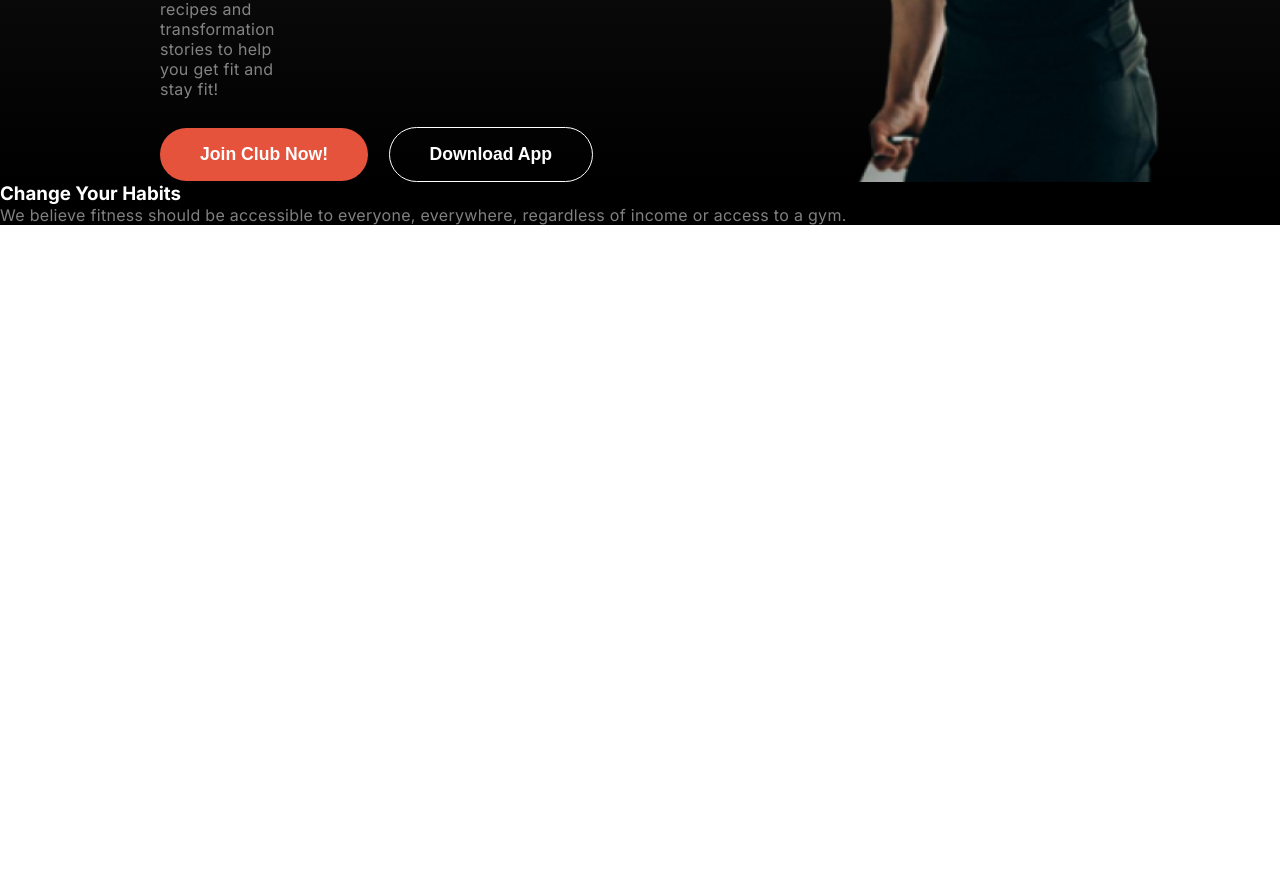
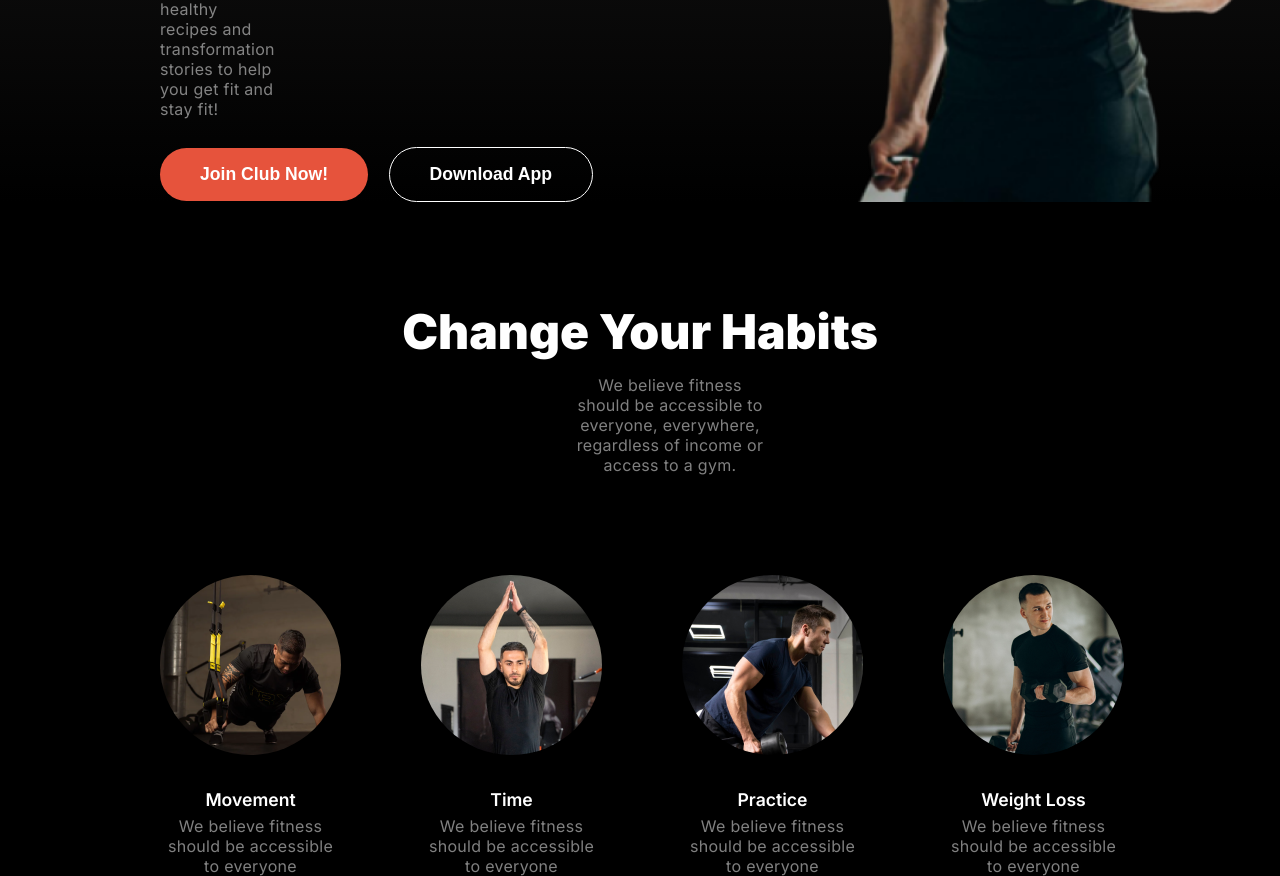
Before and after one commit to Md-Shohanul-Islam/B10A2-versatile-ui, a plain HTML site: page index.html in a window 1280 px wide. Shown: the part 642-1518 px from the top of the page. Before the commit the page ends 867 px from the top, so only its background shows below. Drawn offline with Linux system fonts and the light colour scheme.

Commit message:
Habits section added

```diff
--- a/Styles/fitness.css
+++ b/Styles/fitness.css
@@ -56,6 +56,7 @@ nav h3 a {
     font-size: 2.25rem;
     text-decoration: none;
 }
+
 nav ul {
     justify-content: space-between;
     align-items: center;
@@ -75,6 +76,7 @@ nav ul a {
     color: rgb(255, 255, 255);
     padding: 0 20px;
 }
+
 
 /* banner related styles  */
 .banner {
@@ -139,7 +141,7 @@ nav ul a {
 }
 .red-350 {
     background:rgb(230, 83, 60);
-    padding: 20px;
+    padding: 8px;
     border-radius: 50%;
 }
 .card-350-title {
@@ -151,3 +153,53 @@ nav ul a {
 .habit {
     background: rgb(0, 0, 0);
 }
+.habit-container {
+    width: 75%;
+    margin: 0 auto;
+}
+.habit-text {
+    padding: 100px;
+    text-align: center;
+}
+.habit-title {
+    font-size: 3rem;
+    font-weight: 900;
+}
+.habit-p {
+    text-align: center;
+    margin: 14px 0 0 60px;
+    padding: 0 250px;
+}
+.habit-images {
+    justify-content: space-between;
+    align-items: center;
+    text-align: center;
+    gap: 80px;
+}
+.h-i-t {
+    font-size: 1.1rem;
+    font-weight: 600;
+    margin: 30px 0 6px 0;
+}
+.h-i-p {
+    text-align: center;
+}
+.habit-images img {
+    border: 5px silver;
+    border-radius: 50%;
+}
+
+
+
+
+@media (max-width: 425px) {
+    .menu {
+        display: none;
+    }
+}
+
+@media (min-width: 992px) {
+    .hamburger {
+        display: none;
+    }
+}
--- a/index.html
+++ b/index.html
@@ -5,17 +5,23 @@
     <meta name="viewport" content="width=device-width, initial-scale=1.0">
     <title>Fitness</title>
     <link rel="stylesheet" href="Styles/fitness.css">
+    <script src="https://kit.fontawesome.com/58938f6c76.js" crossorigin="anonymous"></script>
 </head>
 <body>
     <header>
         <nav class="flex">
             <h3><a href="">Fitness</a></h3>
+            <div>
+                <i class="fa-sharp fa-solid fa-bars hamburger"></i>
+                <div class="menu">
                     <ul class="flex">
                         <li class="red-btn home"><a href="">Home</a></li>
                         <li><a href="">Service</a></li>
                         <li><a href="">Contact</a></li>
                         <li><a href="">About</a></li>
                     </ul>
+                </div>
+            </div>
         </nav>
         <div class="banner flex">
             <div class="banner-text">
@@ -33,7 +39,7 @@
                     <p class="common-p">Free Workout Videos</p>
                 </div>
                 <div class="card-350 flex">
-                    <div class="red-350"></div>
+                    <div class="red-350"><i class="fa-solid fa-play"></i></div>
                     <div>
                         <h3 class="card-350-title">350+</h3>
                     <p class="common-p">Video tutorial</p>
@@ -42,11 +48,33 @@
             </div>
         </div>
     </header>
-    <section>
-        <div class="habit">
+    <section class="habit">
+        <div class="habit-container">
             <div class="habit-text">
                 <h3 class="habit-title">Change Your Habits</h3>
-                <p class="common-p">We believe fitness should be accessible to everyone, everywhere, regardless of income or access to a gym.</p>
+                <p class="common-p habit-p">We believe fitness should be accessible to everyone, everywhere, regardless of income or access to a gym.</p>
+            </div>
+            <div class="habit-images flex">
+                <div>
+                    <img src="./images/image 3.png" alt="">
+                    <h4 class="h-i-t">Movement</h4>
+                    <p class="common-p h-i-p">We believe fitness should be accessible to everyone</p>
+                </div>
+                <div>
+                    <img src="./images/image 2.png" alt="">
+                    <h4 class="h-i-t">Time</h4>
+                    <p class="common-p h-i-p">We believe fitness should be accessible to everyone</p>
+                </div>
+                <div>
+                    <img src="./images/image 4.png" alt="">
+                    <h4 class="h-i-t">Practice</h4>
+                    <p class="common-p h-i-p">We believe fitness should be accessible to everyone</p>
+                </div>
+                <div>
+                    <img src="./images/image 5.png" alt="">
+                    <h4 class="h-i-t">Weight Loss</h4>
+                    <p class="common-p h-i-p">We believe fitness should be accessible to everyone</p>
+                </div>
             </div>
         </div>
     </section>
```
Lines whose indentation alone changed are shown as unchanged.
